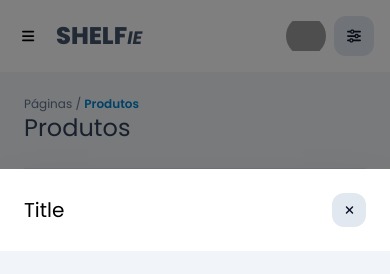
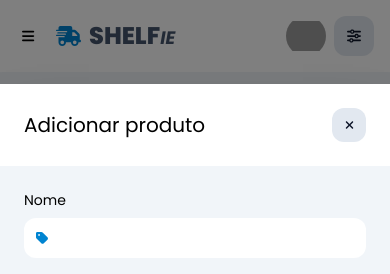
Before and after one commit to gabrielgua/shelfie_ui, a Vue app: page /products in a window 390 px wide. Both pictures are taken after typing "Sample" into the empty fields and a click on the button "Adicionar". Shown: the top 274 px of the page. Built offline with nearby package versions, Linux system fonts and the light colour scheme; no server answers; grey boxes are pictures that could not be loaded.

Commit message:
chore: floatingMenu cleanup, unused props and some styling

```diff
--- a/src/components/FloatingMenu.vue
+++ b/src/components/FloatingMenu.vue
@@ -25,7 +25,7 @@ const getEnterFromLeaveToStyles = () => {
 }
 
 const getAlignmentStyles = () => {
-  return props.mobileAlign === 'bottom' ? 'self-end w-full md:h-full h-[80%]' : 'h-full w-[80%]';
+  return props.mobileAlign === 'bottom' ? 'self-end w-full md:h-full h-[90%]' : 'h-full w-[90%]';
 }
 
 
@@ -46,7 +46,6 @@ const getAlignmentStyles = () => {
               </slot>
               <ButtonIcon :click="close" variant="secondary" icon="xmark" size="small" />
             </div>
-
             <div class="p-6 grow overflow-y-auto">
               <slot />
             </div>
--- a/src/components/Logo.vue
+++ b/src/components/Logo.vue
@@ -12,7 +12,7 @@ withDefaults(defineProps<{
 
 <template>
   <div class="flex items-center min-w-max gap-2 justify-center">
-    <Icon icon="truck-fast" size="large" class="text-primary hidden! sm:block!" />
+    <Icon icon="truck-fast" size="large" class="text-primary" />
     <PopInTransition>
 
       <p v-if="!iconOnly" class="text-2xl uppercase dark:text-slate-100 text-slate-600 font-extrabold">
--- a/src/components/Section.vue
+++ b/src/components/Section.vue
@@ -1,10 +1,5 @@
 <script lang="ts" setup>
-import Divider from './Divider.vue';
 
-defineProps<{
-  title: string
-
-}>()
 </script>
 
 <template>
--- a/src/components/header/HeaderUserActions.vue
+++ b/src/components/header/HeaderUserActions.vue
@@ -39,8 +39,7 @@ const changeTheme = () => {
       <ButtonIcon variant="secondary-ghost" :click="() => themeStore.toggle()" :icon="isDark ? 'sun' : 'moon'" />
     </div>
 
-    <FloatingMenu :show="showUserActionsSidebar" title="Preferências" @close="toggleUserActionSidebar()" align="end"
-      mobile-align="same">
+    <FloatingMenu :show="showUserActionsSidebar" @close="toggleUserActionSidebar()" align="end" mobile-align="same">
       <template #title>
         <p class="text-xl">Configurações rápidas</p>
       </template>
--- a/src/views/ProductView.vue
+++ b/src/views/ProductView.vue
@@ -90,7 +90,7 @@ const getProductFormTitle = () => {
 
 </script>
 <template>
-  <Section title="Produtos" class="flex flex-col gap-6 transition-all">
+  <Section class="flex flex-col gap-6 transition-all">
     <Spinner v-if="productStore.state.fetching" />
     <div v-else class="flex flex-col lg:flex-row items-center gap-2 transition-all">
       <div class="flex w-full lg:w-[350px] items-center gap-2">
@@ -107,8 +107,13 @@ const getProductFormTitle = () => {
     </div>
     <ProductList v-if="!productStore.state.fetching" @edit="handleEdit" :products="filteredProducts" />
 
-    <FloatingSidebar align="end" mobileAlign="bottom" :show="showProductFormSidebar" @close="toggleProductFormSidebar()"
-      :title="getProductFormTitle()">
+    <FloatingSidebar align="end" mobileAlign="bottom" :show="showProductFormSidebar"
+      @close="toggleProductFormSidebar()">
+      <template #title>
+        <p class="text-xl">
+          {{ getProductFormTitle() }}
+        </p>
+      </template>
       <ProductForm :product="product" @submit="toggleProductFormSidebar()" />
     </FloatingSidebar>
 
```
